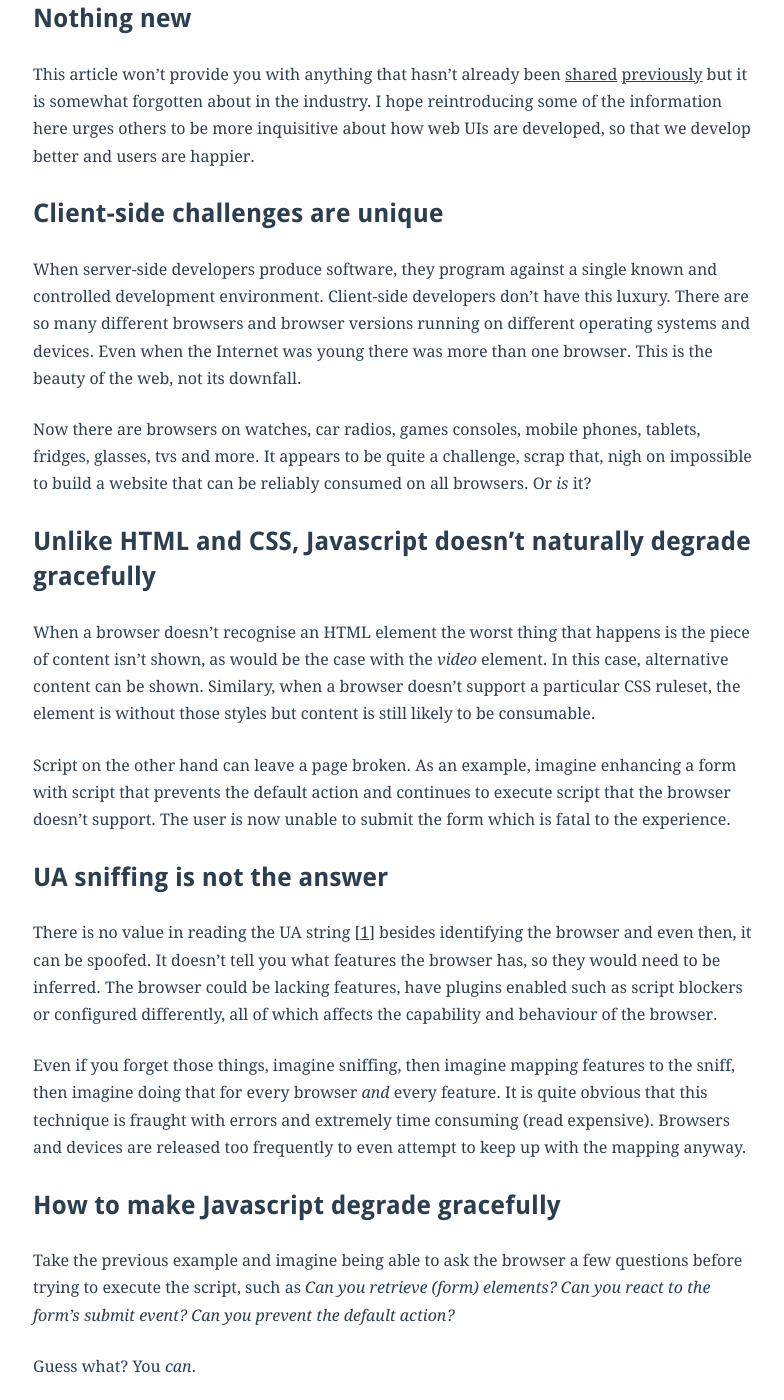
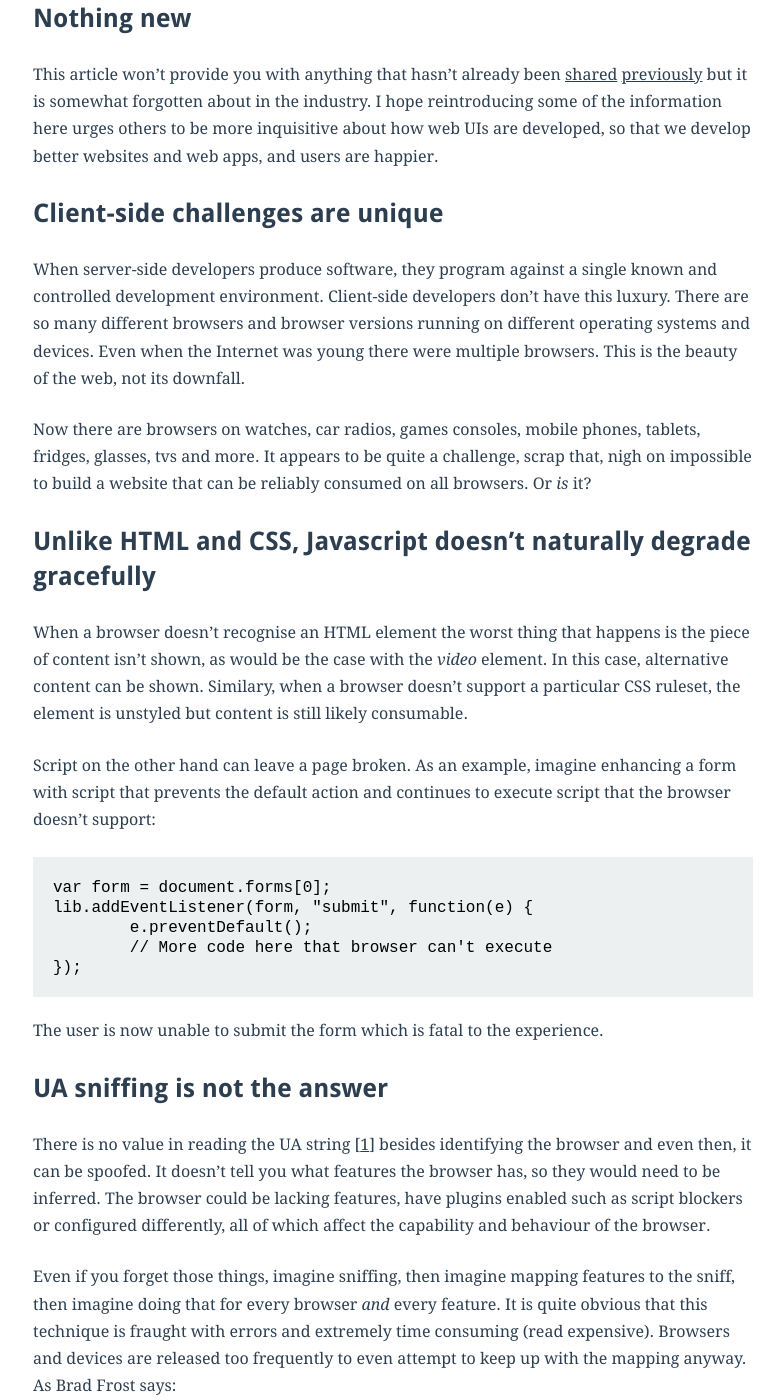
Before and after one commit to adamsilver/adamsilver.io-jekyll, a Jekyll site: the page built from _posts/2014-11-01-reintroducing-cross-browser-scripting.md, in a window 1280 px wide and 1400 px high, scrolled down 415 px. Shown: the whole window, without its empty margins (247-1031 px from the left). Built offline with Jekyll 4.4.1, drawn with Linux system fonts in a browser that asks for light colours; Markdown is read by kramdown in place of the engine named in the settings; some of the changed text lies outside the part shown.

Commit message:
Updated article

```diff
--- a/_posts/2014-11-01-reintroducing-cross-browser-scripting.md
+++ b/_posts/2014-11-01-reintroducing-cross-browser-scripting.md
@@ -9,25 +9,35 @@ Have you heard of *isHostMethod*? Do you know the difference between Multi-brows
 
 ## Nothing new
 
-This article won't provide you with anything that hasn't already been [shared](http://peter.michaux.ca/articles/feature-detection-state-of-the-art-browser-scripting) [previously](http://www.twitter.com/cinsoft) but it is somewhat forgotten about in the industry. I hope reintroducing some of the information here urges others to be more inquisitive about how web UIs are developed, so that we develop better and users are happier.
+This article won't provide you with anything that hasn't already been [shared](http://peter.michaux.ca/articles/feature-detection-state-of-the-art-browser-scripting) [previously](http://www.twitter.com/cinsoft) but it is somewhat forgotten about in the industry. I hope reintroducing some of the information here urges others to be more inquisitive about how web UIs are developed, so that we develop better websites and web apps, and users are happier.
 
 ## Client-side challenges are unique
 
-When server-side developers produce software, they program against a single known and controlled development environment. Client-side developers don't have this luxury. There are so many different browsers and browser versions running on different operating systems and devices. Even when the Internet was young there was more than one browser. This is the beauty of the web, not its downfall.
+When server-side developers produce software, they program against a single known and controlled development environment. Client-side developers don't have this luxury. There are so many different browsers and browser versions running on different operating systems and devices. Even when the Internet was young there were multiple browsers. This is the beauty of the web, not its downfall.
 
 Now there are browsers on watches, car radios, games consoles, mobile phones, tablets, fridges, glasses, tvs and more. It appears to be quite a challenge, scrap that, nigh on impossible to build a website that can be reliably consumed on all browsers. Or *is* it?
 
 ## Unlike HTML and CSS, Javascript doesn't naturally degrade gracefully
 
-When a browser doesn't recognise an HTML element the worst thing that happens is the piece of content isn't shown, as would be the case with the *video* element. In this case, alternative content can be shown. Similary, when a browser doesn't support a particular CSS ruleset, the element is without those styles but content is still likely to be consumable.
+When a browser doesn't recognise an HTML element the worst thing that happens is the piece of content isn't shown, as would be the case with the *video* element. In this case, alternative content can be shown. Similary, when a browser doesn't support a particular CSS ruleset, the element is unstyled but content is still likely consumable.
 
-Script on the other hand can leave a page broken. As an example, imagine enhancing a form with script that prevents the default action and continues to execute script that the browser doesn't support. The user is now unable to submit the form which is fatal to the experience.
+Script on the other hand can leave a page broken. As an example, imagine enhancing a form with script that prevents the default action and continues to execute script that the browser doesn't support:
+
+	var form = document.forms[0];
+	lib.addEventListener(form, "submit", function(e) {
+		e.preventDefault();
+		// More code here that browser can't execute
+	});
+
+ The user is now unable to submit the form which is fatal to the experience.
 
 ## UA sniffing is not the answer
 
-There is no value in reading the UA string [[1](#ref1)] besides identifying the browser and even then, it can be spoofed. It doesn't tell you what features the browser has, so they would need to be inferred. The browser could be lacking features, have plugins enabled such as script blockers or configured differently, all of which affects the capability and behaviour of the browser.
+There is no value in reading the UA string [[1](#ref1)] besides identifying the browser and even then, it can be spoofed. It doesn't tell you what features the browser has, so they would need to be inferred. The browser could be lacking features, have plugins enabled such as script blockers or configured differently, all of which affect the capability and behaviour of the browser.
 
-Even if you forget those things, imagine sniffing, then imagine mapping features to the sniff, then imagine doing that for every browser *and* every feature. It is quite obvious that this technique is fraught with errors and extremely time consuming (read expensive). Browsers and devices are released too frequently to even attempt to keep up with the mapping anyway.
+Even if you forget those things, imagine sniffing, then imagine mapping features to the sniff, then imagine doing that for every browser *and* every feature. It is quite obvious that this technique is fraught with errors and extremely time consuming (read expensive). Browsers and devices are released too frequently to even attempt to keep up with the mapping anyway. As Brad Frost says:
+
+> Samsung shits out a different-sized black rectangle every 30 seconds.
 
 ## How to make Javascript degrade gracefully
 
```
